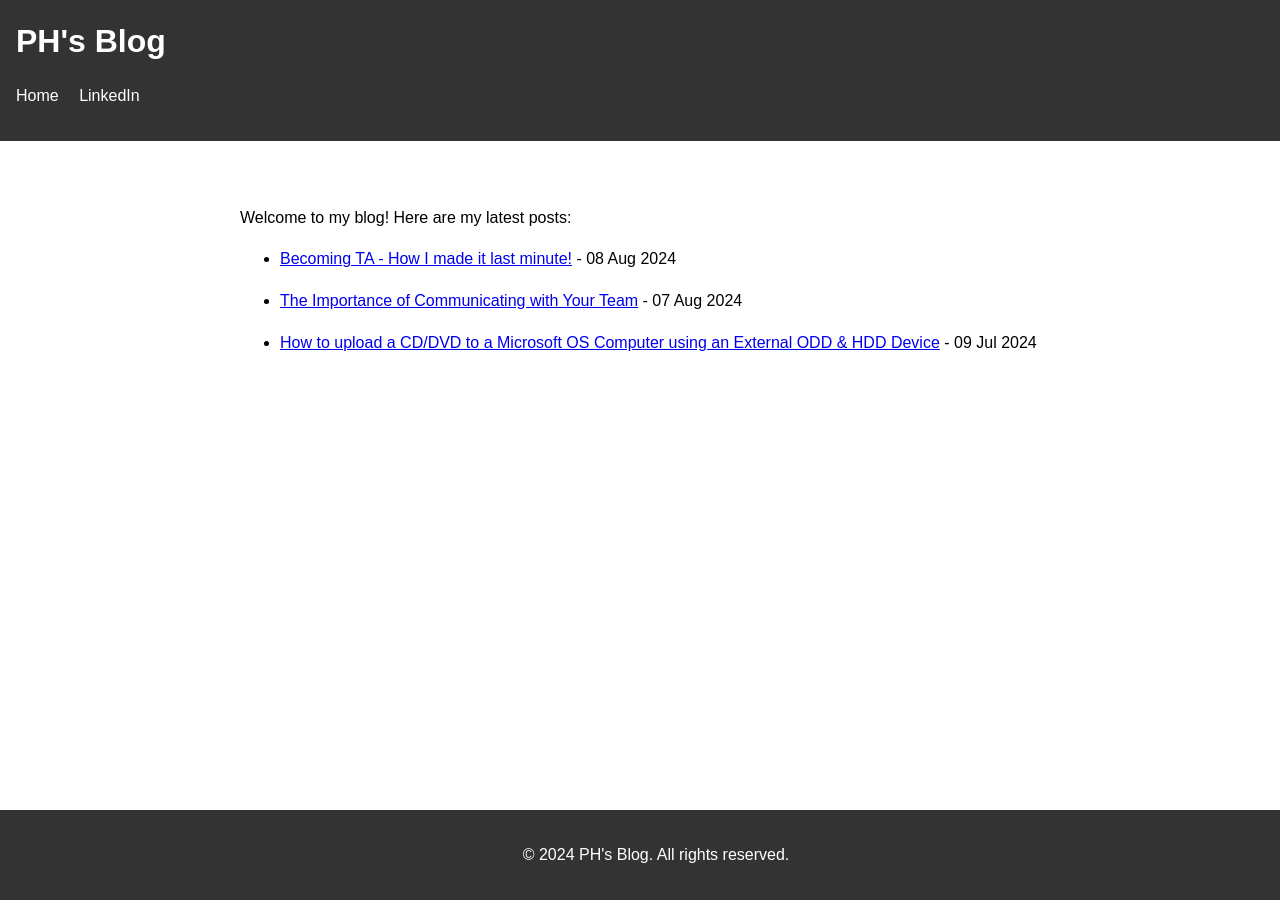
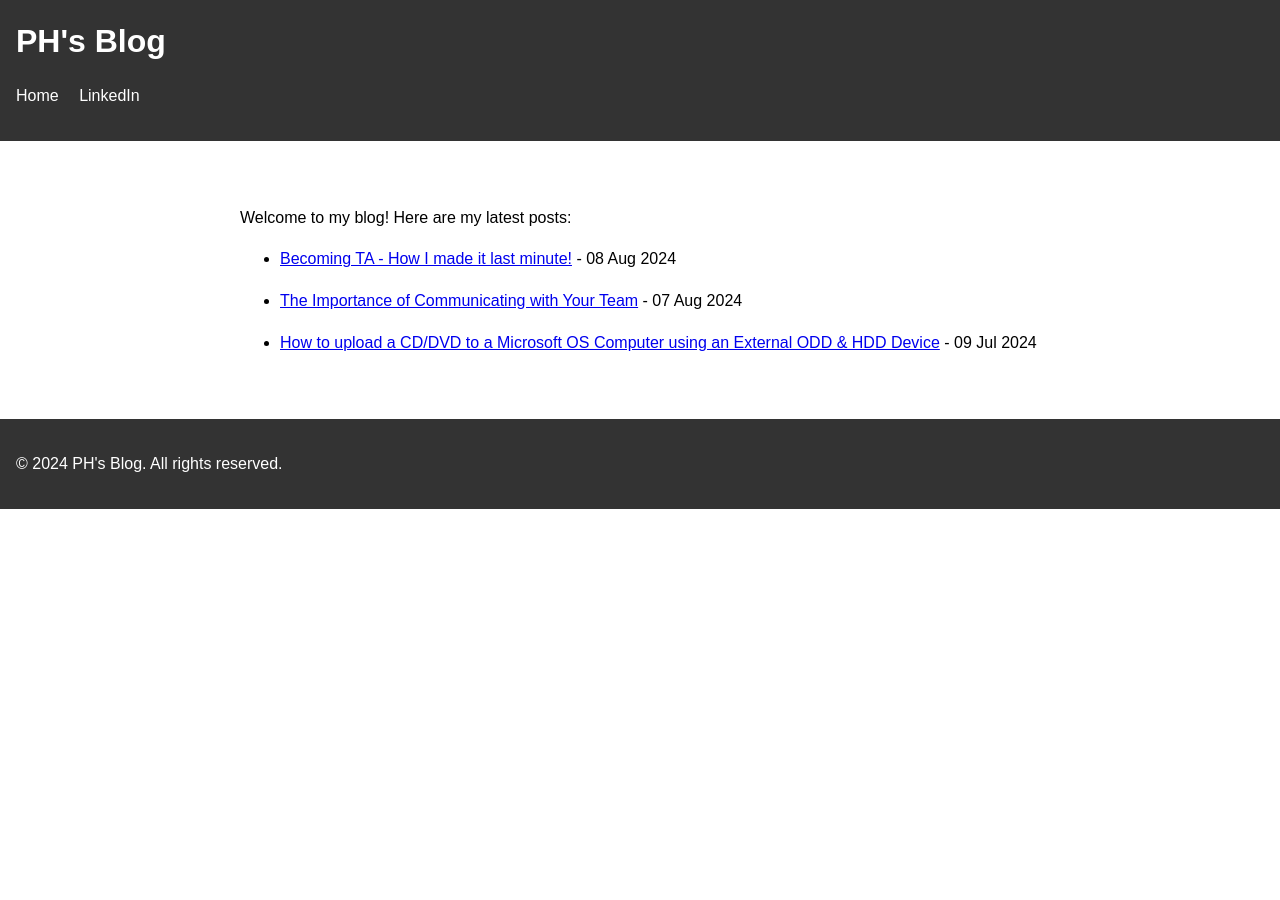
Before and after one commit to CaptainSapphire/PH-s-Blog, a Jekyll site: the page built from index.md, in a window 1280 px wide. Built offline with Jekyll 4.4.1, drawn with Linux system fonts in a browser that asks for light colours.

Commit message:
Update styles.css

```diff
--- a/assets/css/styles.css
+++ b/assets/css/styles.css
@@ -42,7 +42,8 @@ footer {
   color: #fff;
   text-align: center;
   padding: 1rem;
-  position: absolute;
+  display: flex;
+  align-items: center;
   bottom: 0;
   width: 100%;
 }
```
